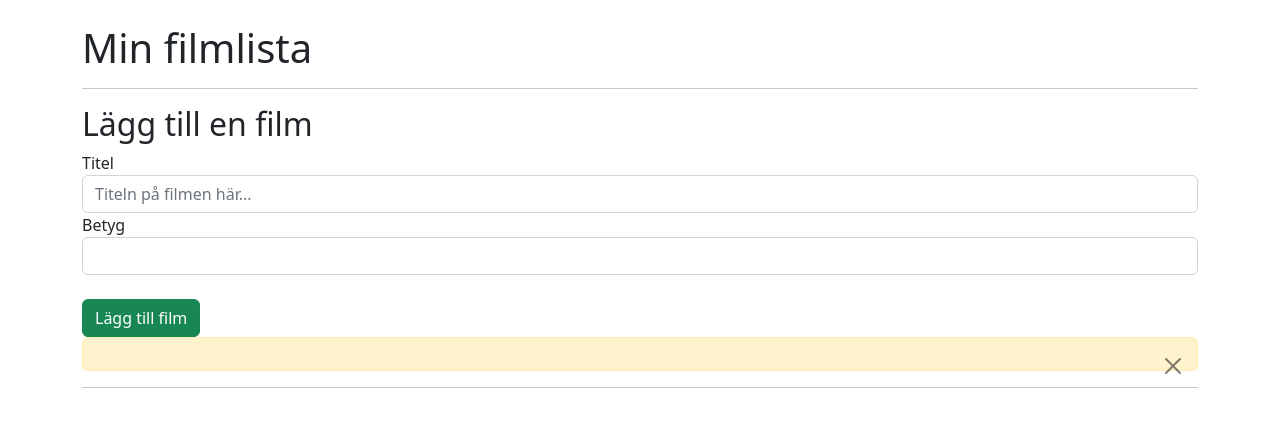
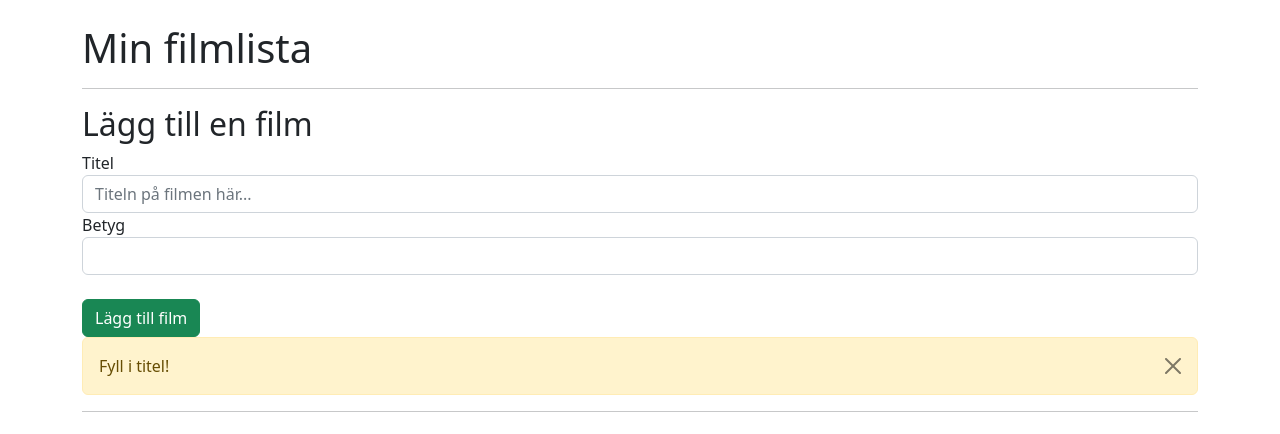
Before and after one commit to PhPersson/my-movie-list, a Vue app: page / in a window 1280 px wide. Both pictures are taken after a click on the button "Lägg till film". Shown: the top 434 px of the page. Built offline with nearby package versions, Linux system fonts and the light colour scheme; the HTML template or start-up script is replaced by a standard one.

Commit message:
Error messages now uses the bootstrap alert

```diff
--- a/src/components/MovieList.vue
+++ b/src/components/MovieList.vue
@@ -20,8 +20,8 @@
           <button type="button" class="btn btn-success"  @click="addMovie">Lägg till film</button>
         </form>
 
-        <div class="alert alert-warning alert-dismissible fade show" role="alert">
-          <button type="button" class="btn-close" data-bs-dismiss="alert" aria-label="Close"></button>
+        <div v-if="showAlert" class="alert alert-warning alert-dismissible fade show" role="alert">
+          <button type="button" class="btn-close" data-bs-dismiss="alert" aria-label="Close" @click="showAlert=false"></button>
           {{errorMessage}}
         </div>
 
@@ -55,6 +55,7 @@ export default {
           movies: [],
           title: '',
           rating: '',
+          showAlert: false,
           errorMessage: '',
         }
     },
@@ -69,17 +70,20 @@ export default {
     methods: {
       addMovie() {
         if (!this.title) {
-          alert("Fyll i titel!");
+          this.errorMessage = 'Fyll i titel!';
+          this.showAlert = true;
           return;
         }
         if (!this.rating) {
-          alert("Fyll i betyg!");
+          this.errorMessage = 'Fyll i betyg!';
+          this.showAlert = true;
           return;
         }
         // Kontrollera om filmen redan finns i listan
         const titleExists = this.movies.some(movie => movie.title.toLowerCase() === this.title.toLowerCase());
         if (titleExists) {
-          alert("Filmen finns redan i listan!");
+          this.errorMessage = 'Filmen finns redan i listan!';
+          this.showAlert = true;
           return;
         }
 
```
